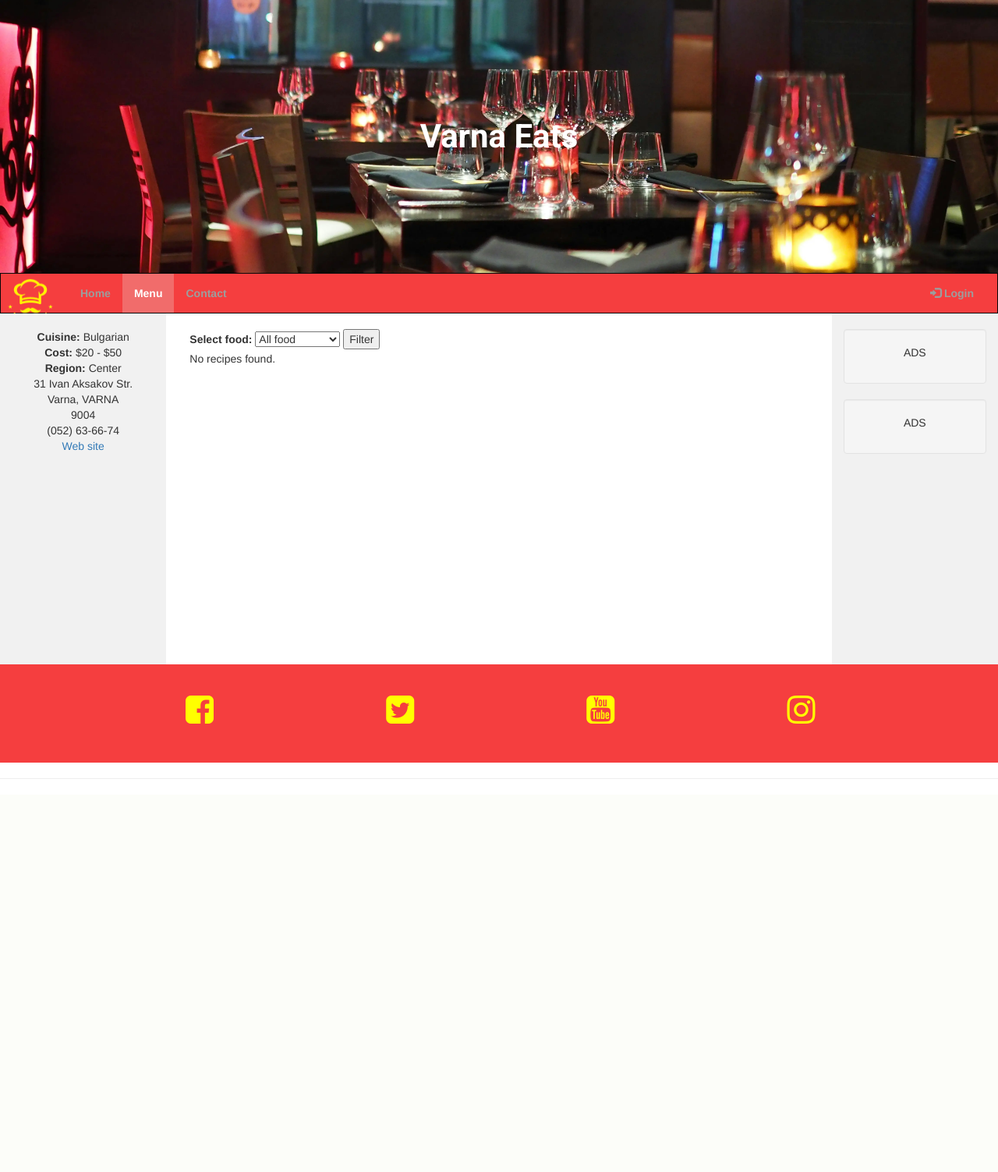
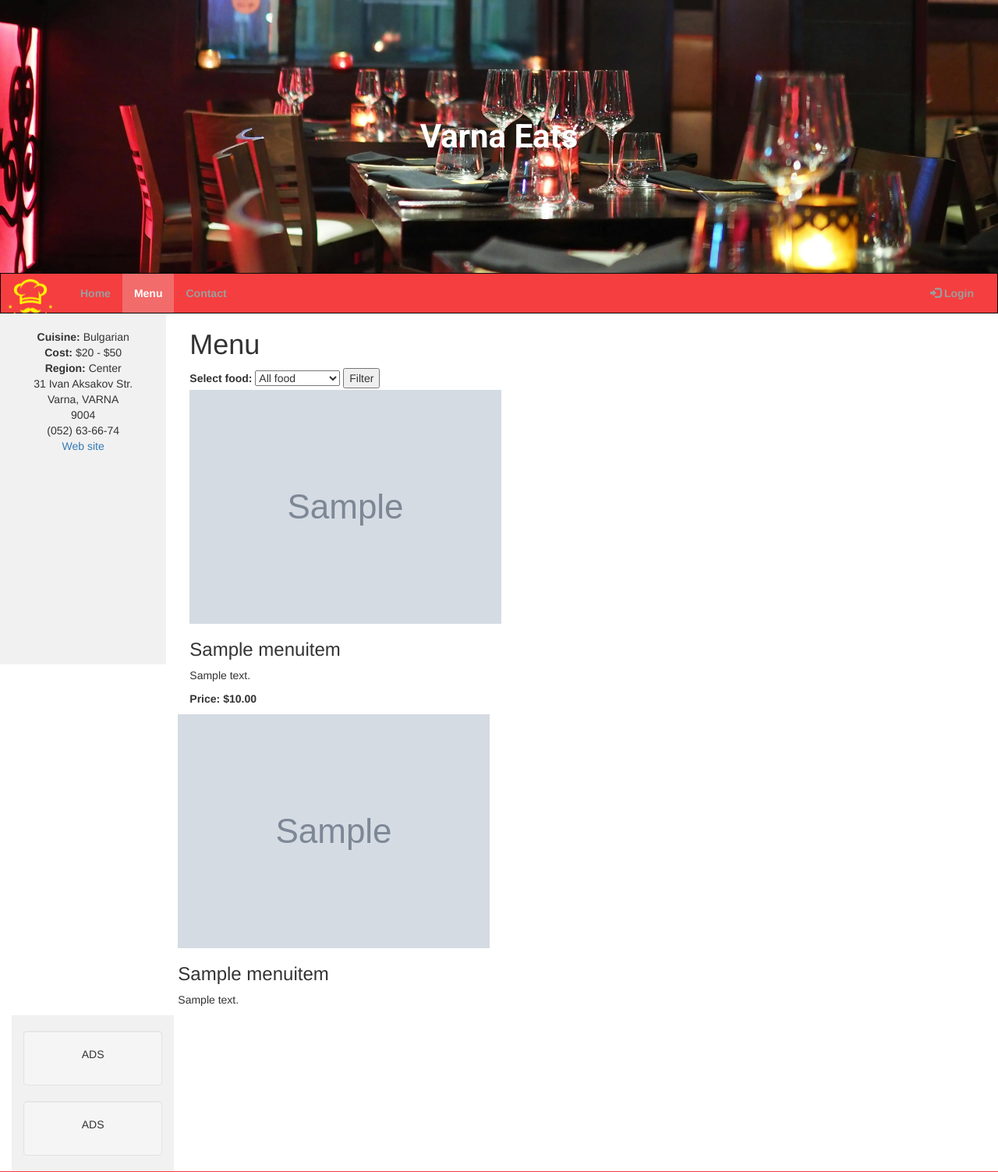
Before and after one commit to kamenco/dinestwo, a Django app: page /menu/ in a window 1280 px wide. Shown: the top 1503 px of the page at 78% size. Before the commit the page ends 999 px from the top, so only its background shows below. Run offline with Django 5.2, Linux system fonts and the light colour scheme; tables that the repository leaves empty hold one stand-in row (values such as "Sample post"); grey boxes marked "Sample" are stand-in pictures; some libraries are stand-ins or nearby versions.

Commit message:
Updated the models.py forms.py with food category.

```diff
--- a/menu/forms.py
+++ b/menu/forms.py
@@ -1,7 +1,8 @@
+
 from django import forms
 from .models import MenuItem
 
 class MenuItemForm(forms.ModelForm):
     class Meta:
         model = MenuItem
-        fields = ['name', 'description', 'price', 'image']
+        fields = ['name', 'description', 'price', 'image', 'category']  # Include 'price' here
--- a/menu/models.py
+++ b/menu/models.py
@@ -1,12 +1,18 @@
 from django.db import models
 
-# Create your models here.
+class MenuItem(models.Model):
+    CATEGORY_CHOICES = [
+        ('main_course', 'Main Course'),
+        ('salad', 'Salad'),
+        ('soup', 'Soup'),
+        ('dessert', 'Dessert'),
+    ]
 
-class MenuItem(models.Model):
     name = models.CharField(max_length=100)
     description = models.TextField()
     price = models.DecimalField(max_digits=5, decimal_places=2)
     image = models.ImageField(upload_to='menu_images/')  # Will use Cloudinary
+    category = models.CharField(max_length=50, choices=CATEGORY_CHOICES, default='main_course')  # Add this field
 
     def __str__(self):
         return self.name
--- a/menu/templates/menu/menu.html
+++ b/menu/templates/menu/menu.html
@@ -20,7 +20,22 @@
     <div>
         {% for recipe in list %}
             <div class="recipe-item">
-                <img src="{{ recipe.image }}" alt="Image of {{ recipe.name }}" class="img-fluid">
+                <img src="{{ recipe.image.url }}" alt="Image of {{ recipe.name }}" class="img-fluid">
+                <h3>{{ recipe.name }}</h3>
+                <p>{{ recipe.description }}</p>
+                <p><strong>Price: ${{ recipe.price }}</strong></p>  <!-- Display price -->
+            </div>
+        {% endfor %}
+        {% if not list %}
+            <p>No recipes found.</p>
+        {% endif %}
+    </div>
+</div>
+
+    <div>
+        {% for recipe in list %}
+            <div class="recipe-item">
+                <img src="{{ recipe.image.url }}" alt="Image of {{ recipe.name }}" class="img-fluid">
                 <h3>{{ recipe.name }}</h3>
                 <p>{{ recipe.description }}</p>
             </div>
--- a/menu/urls.py
+++ b/menu/urls.py
@@ -1,7 +1,10 @@
+
 from django.urls import path
 from . import views
 
 urlpatterns = [
     path('', views.menu, name='menu'),
-    path('menu/', views.update_menu, name='update_menu'),
+    path('menu/', views.menu, name='menu'),
+    path('menu/update/', views.update_menu, name='update_menu'),
+    # other paths...
 ]
--- a/menu/views.py
+++ b/menu/views.py
@@ -1,13 +1,28 @@
 from django.shortcuts import render, redirect
 from .forms import MenuItemForm
+from .models import MenuItem
+
 
 # Create your views here.
 
+# Create menu.html template in menu/templates/menu/
+
 def menu(request):
-    return render(request, 'menu/menu.html')  # Create menu.html template in menu/templates/menu/
+    category = request.GET.get('category')  # Get the category filter from the form
+    if category:
+        # Filter recipes based on the selected category
+        recipes = MenuItem.objects.filter(category=category)
+    else:
+        # Fetch all recipes if no category is selected
+        recipes = MenuItem.objects.all()
 
-from django.shortcuts import render, redirect
-from .forms import MenuItemForm
+    context = {
+        'list': recipes,  # Pass the list of recipes to the template
+        'page_title': 'Menu',
+    }
+    return render(request, 'menu/menu.html', context)
+
+
 
 def update_menu(request):
     if request.method == 'POST':
```
Also changed, not shown: menu/templates/menu/update_menu.html (+9 -7 lines), media/menu_images/shopska.png (added), media/shopska.png (added), menu/migrations/0002_menuitem_category.py (added).
